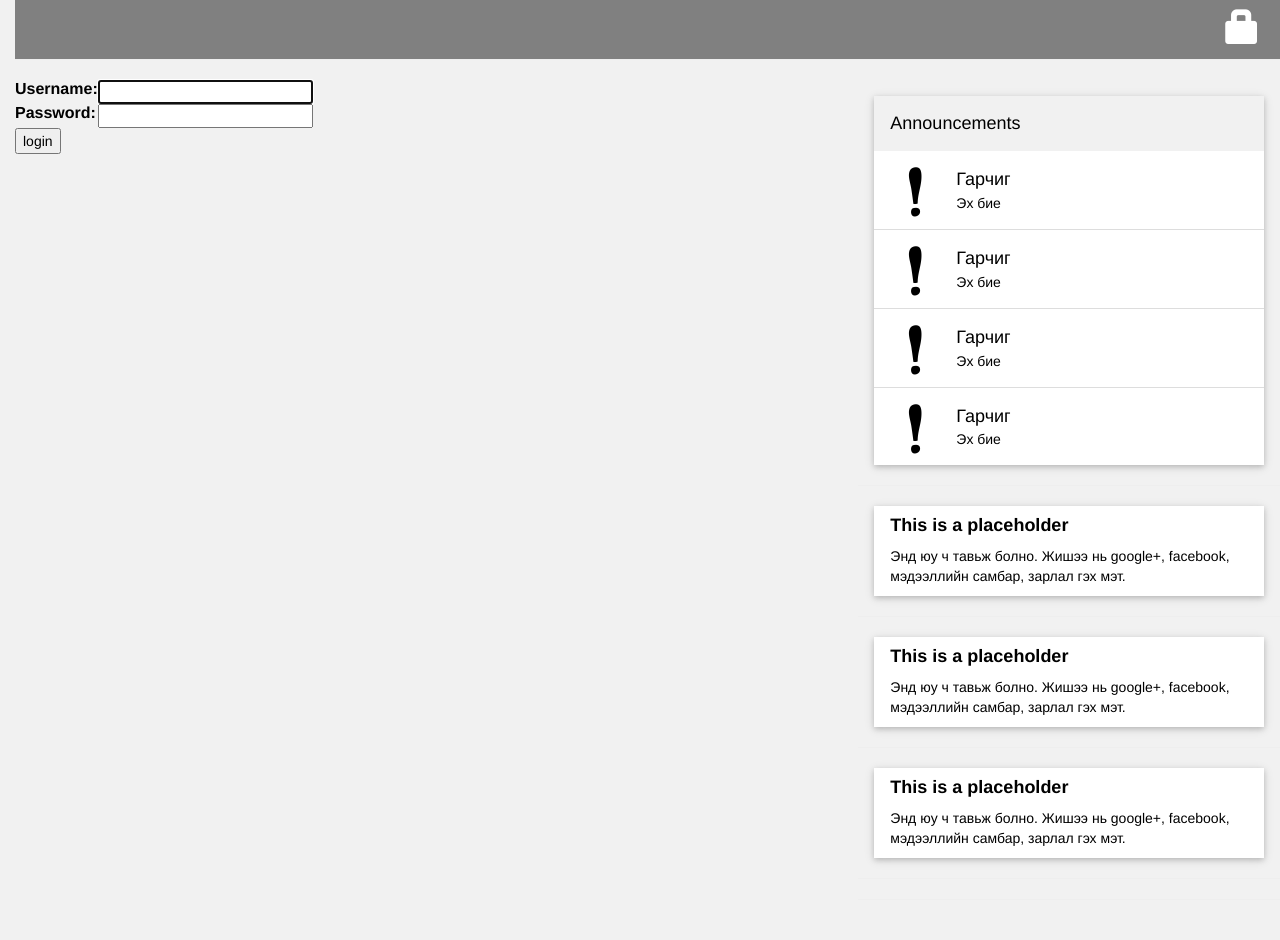
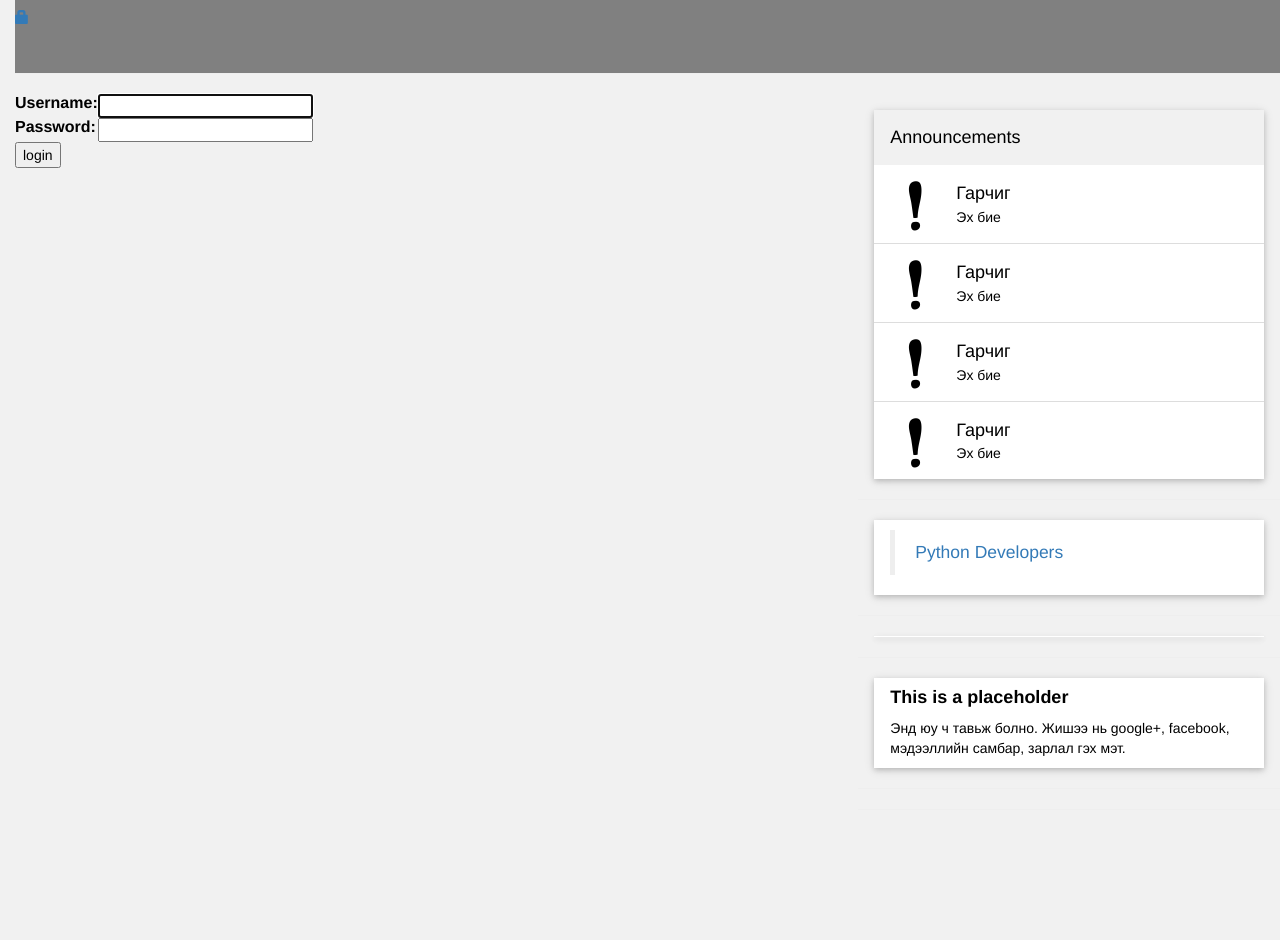
Before and after one commit to ShominShomin/News, a Django app: page /accounts/login/ in a window 1280 px wide. Shown: the part 155-1095 px from the top of the page. After the commit the page ends 928 px from the top, so only its background shows below. Run offline with Django 3.2, Linux system fonts and the light colour scheme; parts of the project's set-up code (start-up, migrations or seed data) failed here and were passed over; some libraries are stand-ins or nearby versions.

Commit message:
added facebook integration.

```diff
--- a/mysite/news/templates/news/base.html
+++ b/mysite/news/templates/news/base.html
@@ -34,12 +34,28 @@
         </header>
 
         <body>
+        <div id="fb-root"></div>
+            <script>(function(d, s, id) {
+              var js, fjs = d.getElementsByTagName(s)[0];
+              if (d.getElementById(id)) return;
+              js = d.createElement(s); js.id = id;
+              js.src = "//connect.facebook.net/en_US/sdk.js#xfbml=1&version=v2.9";
+              fjs.parentNode.insertBefore(js, fjs);
+            }(document, 'script', 'facebook-jssdk'));</script>
+                        <div id="fb-root"></div>
+            <script>(function(d, s, id) {
+              var js, fjs = d.getElementsByTagName(s)[0];
+              if (d.getElementById(id)) return;
+              js = d.createElement(s); js.id = id;
+              js.src = "//connect.facebook.net/en_US/sdk.js#xfbml=1&version=v2.9";
+              fjs.parentNode.insertBefore(js, fjs);
+            }(document, 'script', 'facebook-jssdk'));</script>
             <div class="page-header">
                 {% if user.is_authenticated %}
-                <a href="{% url 'post_new' %}" class="top-menu"><span class="glyphicon glyphicon-plus"></span></a>
-                <p class="top-menu">Hello {{ user.username }} <small>(<a href="{% url 'logout' %}">Log out</a>)</small></p>
+                <a href="{% url 'post_new' %}" class="top-button"><span class="glyphicon glyphicon-plus"></span></a>
+                <p class="top-menu">{{ user.username }} (<a href="{% url 'logout' %}">Sign Out</a>)</p>
                 {% else %}
-                <a href="{% url 'login' %}" class="top-menu"><span class="glyphicon glyphicon-lock"></span></a> {% endif %}
+                <a href="{% url 'login' %}" class="top-button"><span class="glyphicon glyphicon-lock"></span></a> {% endif %}
             </div>
             <div class="w3-row">
                 <div class="w3-col l8 s12">
@@ -79,15 +95,16 @@
                         <hr>
                         <div class="w3-card-2 w3-margin w3-margin-top">
                             <div class="w3-container w3-white">
-                                <h4><b>This is a placeholder</b></h4>
-                                <p>Энд юу ч тавьж болно. Жишээ нь google+, facebook, мэдээллийн самбар, зарлал гэх мэт.</p>
+                                <p>
+                                   <div class="fb-page" data-href="https://www.facebook.com/PythonDevelopers/" data-tabs="timeline" data-width="450" data-height="50" data-small-header="false" data-adapt-container-width="true" data-hide-cover="false" data-show-facepile="false"><blockquote cite="https://www.facebook.com/PythonDevelopers/" class="fb-xfbml-parse-ignore"><a href="https://www.facebook.com/PythonDevelopers/">Python Developers</a></blockquote></div>
+
+                                </p>
                             </div>
                         </div>
                         <hr>
                         <div class="w3-card-2 w3-margin w3-margin-top">
                             <div class="w3-container w3-white">
-                                <h4><b>This is a placeholder</b></h4>
-                                <p>Энд юу ч тавьж болно. Жишээ нь google+, facebook, мэдээллийн самбар, зарлал гэх мэт.</p>
+                                <div class="fb-comments" data-href="http://127.0.0.1:8000/" data-width="400" data-numposts="5"></div>
                             </div>
                         </div>
                         <hr>
@@ -104,5 +121,4 @@
                 <br>
             </div>
         </body>
-
 </html>
--- a/mysite/news/templates/news/post_list.html
+++ b/mysite/news/templates/news/post_list.html
@@ -23,6 +23,8 @@
     </div>
 </div>
 <hr> {% endfor %} {% if posts.has_other_pages %}
+
+<div class="throwRight">
 <ul class="pagination">
     {% if posts.has_previous %}
     <li><a href="?page={{ posts.previous_page_number }}">&laquo;</a></li>
@@ -41,4 +43,5 @@
 </ul>
 {% endif %}
 </div>
+</div>
 {% endblock content %}
```
Also changed, not shown: mysite/news/static/css/main.css (+19 -6 lines).
